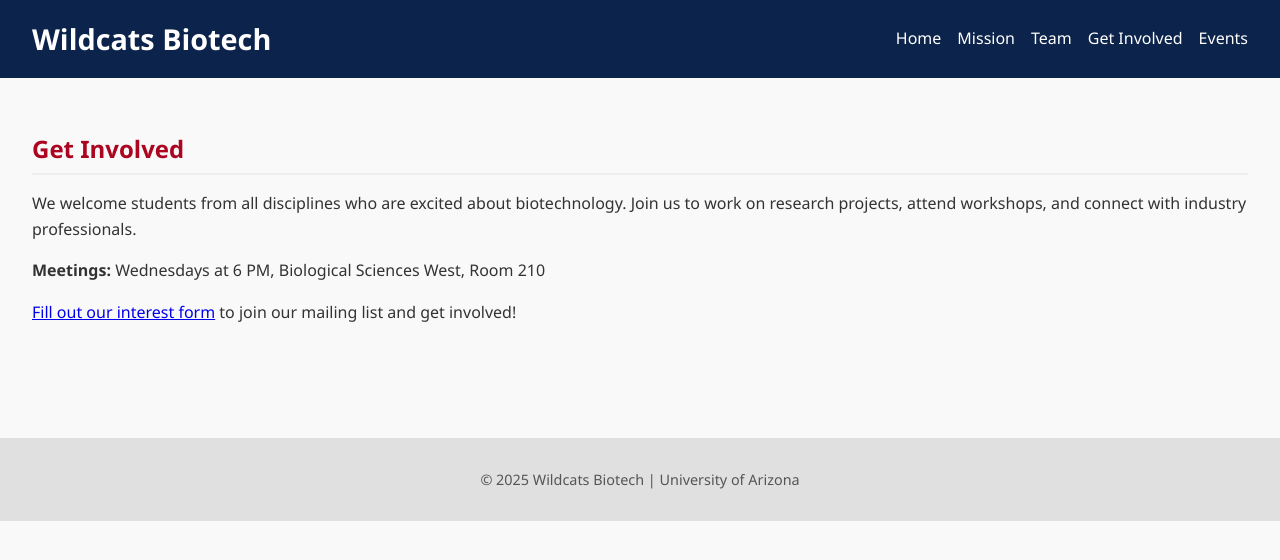
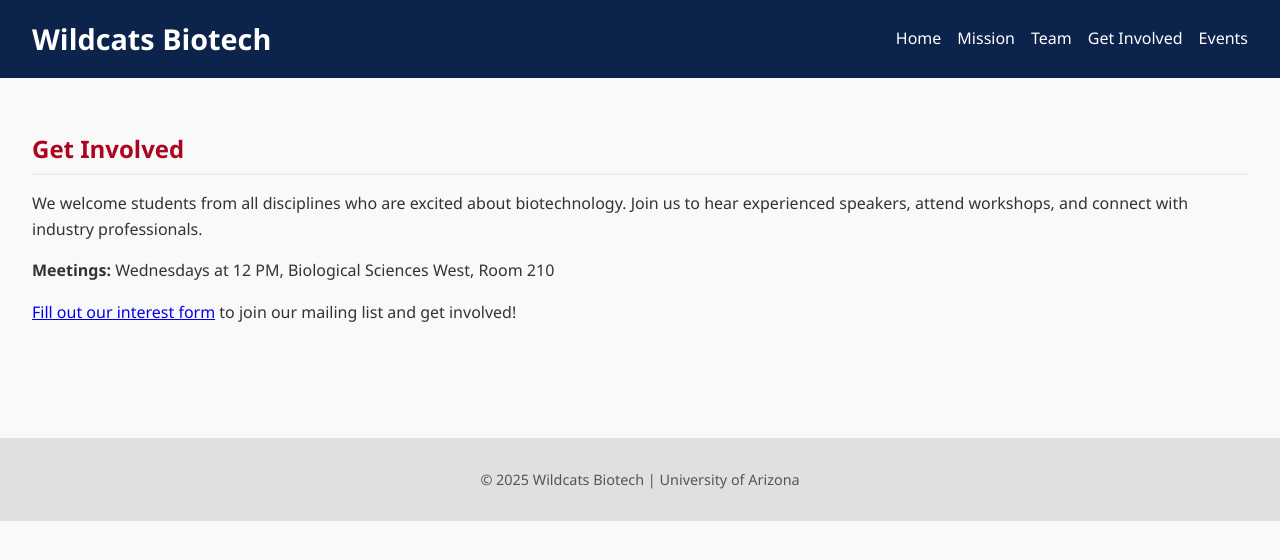
Before and after one commit to Rshaw814/wildcats-biotech, a Jekyll site: the page built from involved.md, in a window 1280 px wide. Shown: the top 560 px of the page. Built offline with Jekyll 4.4.1, drawn with Linux system fonts in a browser that asks for light colours.

```diff
--- a/_includes/involved.html
+++ b/_includes/involved.html
@@ -1,6 +1,6 @@
 <section id="involved">
   <h2>Get Involved</h2>
-  <p>We welcome students from all disciplines who are excited about biotechnology. Join us to work on research projects, attend workshops, and connect with industry professionals.</p>
-  <p><strong>Meetings:</strong> Wednesdays at 6 PM, Biological Sciences West, Room 210</p>
+  <p>We welcome students from all disciplines who are excited about biotechnology. Join us to hear experienced speakers, attend workshops, and connect with industry professionals.</p>
+  <p><strong>Meetings:</strong> Wednesdays at 12 PM, Biological Sciences West, Room 210</p>
   <p><a href="https://forms.gle/your-google-form" target="_blank">Fill out our interest form</a> to join our mailing list and get involved!</p>
 </section>
```
